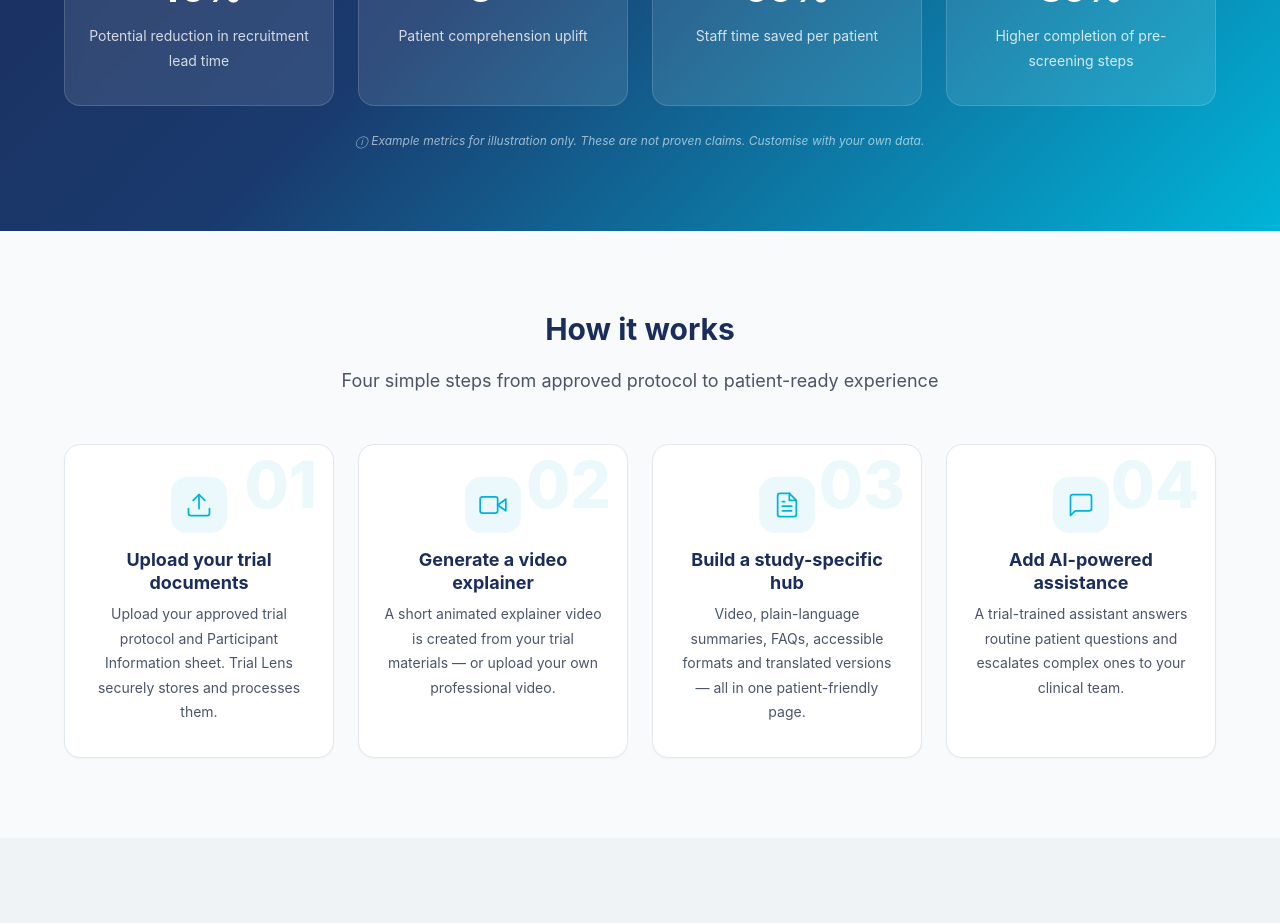
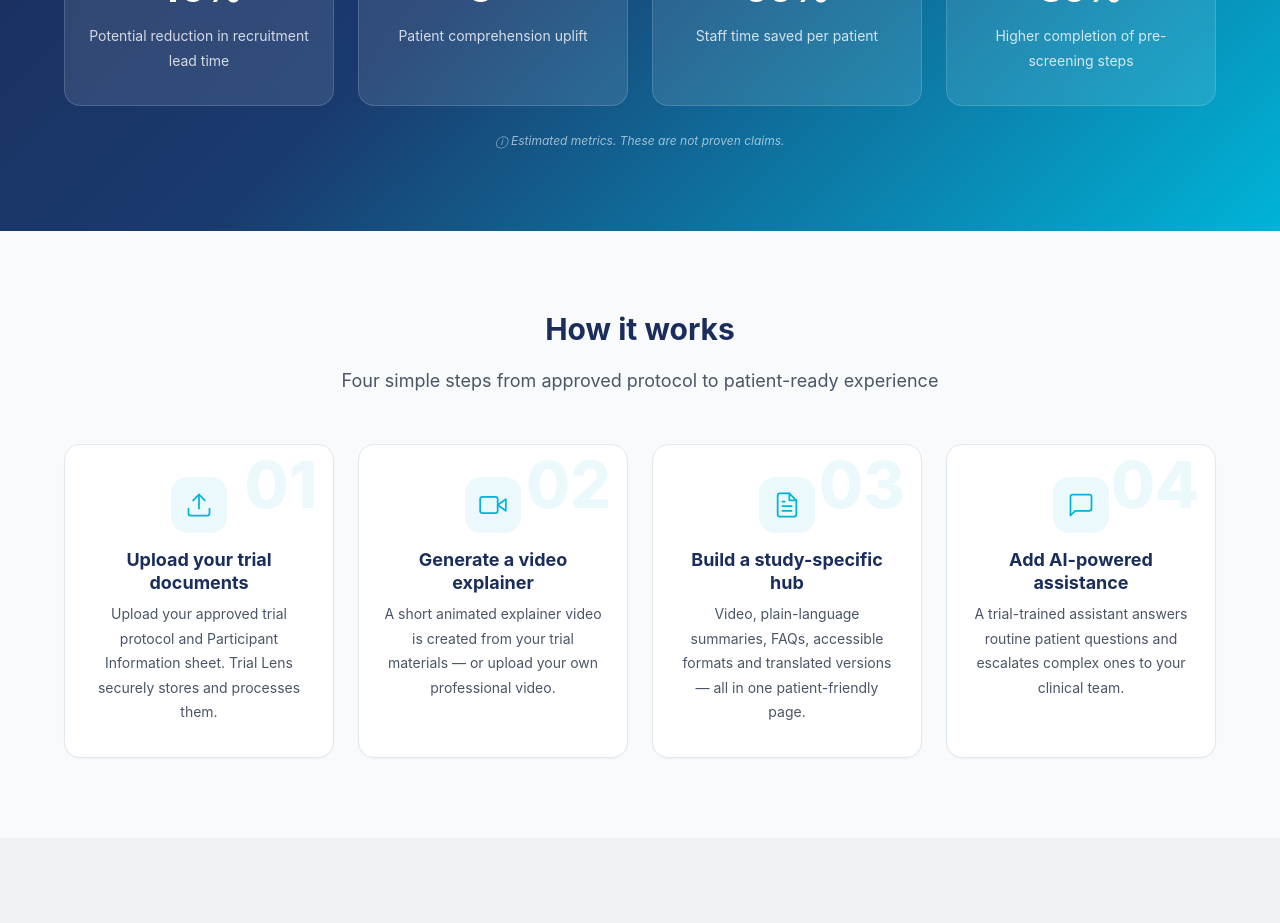
Before and after one commit to arjunnitc1/eptriallens, a Next.js app: page / in a window 1280 px wide. Shown: the part 1600-2523 px from the top of the page. Built offline with nearby package versions, Linux system fonts and the light colour scheme.

Commit message:
text corrections

```diff
--- a/src/app/page.jsx
+++ b/src/app/page.jsx
@@ -120,7 +120,7 @@ export default function LandingPage() {
                         ))}
                     </div>
                     <p style={s.statsDisclaimer}>
-                        ⓘ Example metrics for illustration only. These are not proven claims. Customise with your own data.
+                        ⓘ Estimated metrics. These are not proven claims.
                     </p>
                 </div>
             </section>
```
